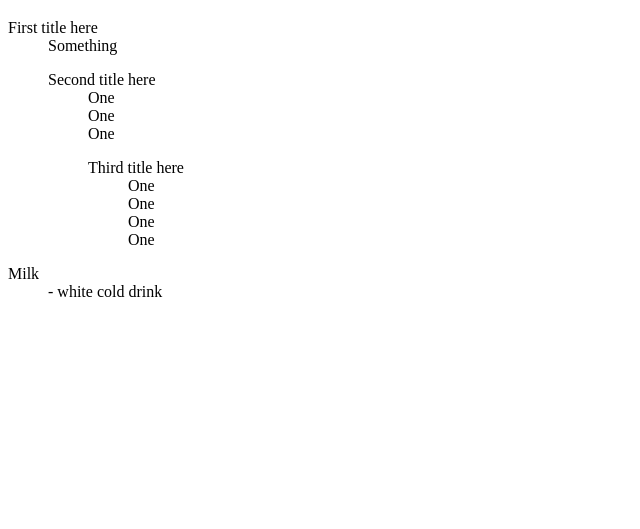
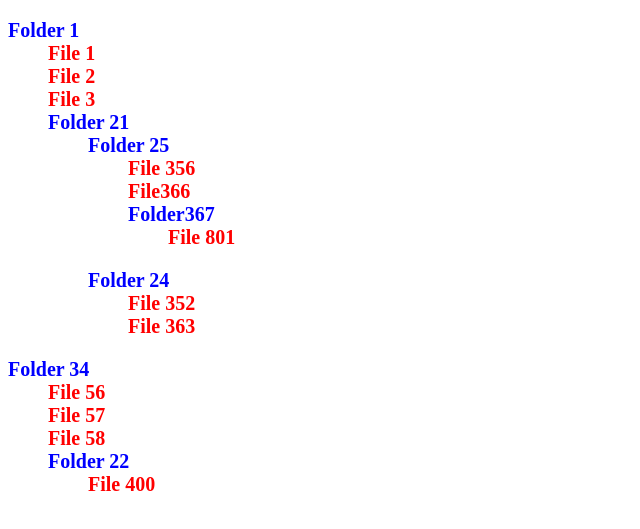
Before and after one commit to vishalarora176/ExplorerTreeView, a plain HTML site: page index.html in a window 1280 px wide. Shown: the part 61-590 px from the top of the page, without its empty margins (0-640 px from the left). Drawn offline with Linux system fonts and the light colour scheme.

Commit message:
added the basic tree with colors for files and tree

```diff
--- a/app.js
+++ b/app.js
@@ -1,30 +1,43 @@
-var data = '[{"id":"folder_1","type":"folder","title":"Folder 1","content":[{"id":"file_1","type":"file","title":"File 1"},{"id":"file_2","type":"file","title":"File 1"},{"id":"file_3","type":"file","title":"File 1"},{"id":"folder_2","type":"folder","title":"Folder 21","content":[{"id":"folder_25","type":"folder","title":"Folder 25","content":[{"id":"file_356","type":"file","title":"File 356"},{"id":"file_366","type":"file","title":"File 366"}]},{"id":"folder_24","type":"folder","title":"Folder 24","content":[{"id":"file_352","type":"file","title":"File 352"},{"id":"file_363","type":"file","title":"File 363"}]}]}]},{"id":"folder_4","type":"folder","title":"Folder 34","content":[{"id":"file_56","type":"file","title":"File 56"},{"id":"file_57","type":"file","title":"File 57"},{"id":"file_58","type":"file","title":"File 58"},{"id":"folder_22","type":"folder","title":"Folder 22","content":[{"id":"file_400","type":"file","title":"File 400"}]}]}]';
+ function getData() {
+  var data = '[{"id":"folder_1","type":"folder","title":"Folder 1","content":[{"id":"file_1","type":"file","title":"File 1"},{"id":"file_2","type":"file","title":"File 2"},{"id":"file_3","type":"file","title":"File 3"},{"id":"folder_2","type":"folder","title":"Folder 21","content":[{"id":"folder_25","type":"folder","title":"Folder 25","content":[{"id":"file_356","type":"file","title":"File 356"},{"id":"file_366","type":"file","title":"File366"},{"id":"folder_367","type":"folder","title":"Folder367","content":[{"id":"file_801","type":"file","title":"File 801"}]}]},{"id":"folder_24","type":"folder","title":"Folder 24","content":[{"id":"file_352","type":"file","title":"File 352"},{"id":"file_363","type":"file","title":"File 363"}]}]}]},{"id":"folder_4","type":"folder","title":"Folder 34","content":[{"id":"file_56","type":"file","title":"File 56"},{"id":"file_57","type":"file","title":"File 57"},{"id":"file_58","type":"file","title":"File 58"},{"id":"folder_22","type":"folder","title":"Folder 22","content":[{"id":"file_400","type":"file","title":"File 400"}]}]}]';
 
-data = JSON.parse(data);
+  data = JSON.parse(data);
 
-createTree(data);
+  return data;
+}
 
 function createTree (data) {
+  var str = '<dl>';
   for (var i = 0; i < data.length; i++) {
     if (data[i].type == "folder") {
-      createParentNode(data[i]);
+      str += createFolderNode(data[i]);
     } else {
-      createChildNode(data[i]);
+      str += createFileNode(data[i]);
     }
   }
+  str += '</dl>';
+  $(".container").append(str);
 }
 
-function createParentNode (node) {
+function createFolderNode (node) {
   var items = node.content;
+  var str = "<dl><dt class='blue'>"+ node.title +"<dt>";
   for (var i = 0; i < items.length; i++) {
     if(items[i].type == "folder") {
-      var str += createParentNode(items[i]);
+      str += "<dd class = 'blue'>";
+      str += createFolderNode(items[i]);
+      str += "</dd>";
     } else {
-      str += createChildNode(items[i]);
+      str += createFileNode(items[i]);
     }
   }
+
+  str += "</dl>";
+  return str;
 }
 
-function createChildNode (node) {
+function createFileNode (node) {
   var str = "";
+  str += '<dd class="red">'+ node.title +'</dd>';
+  return str;
 }
--- a/index.html
+++ b/index.html
@@ -10,7 +10,7 @@
   <body>
     <h1>Files Tree</h1>
     <div class="container">
-      <dl>
+      <!-- <dl>
         <dt>First title here</dt>
         <dd>Something</dd>
         <dd>
@@ -32,7 +32,17 @@
         </dd>
         <dt>Milk</dt>
         <dd>- white cold drink</dd>
-      </dl>
+      </dl> -->
     </div>
+
+  <script>
+
+    $(document).ready(function() {
+      var treeData = getData();
+      createTree(treeData);
+    });
+
+  </script>
+
   </body>
 </html>
--- a/style.css
+++ b/style.css
@@ -7,3 +7,21 @@
   margin-left: 20px;
   border: 1px solid gray;
 }
+
+dt, dd {
+  font-size: 20px;
+  font-weight: bold;
+  color: blue;
+}
+
+dl {
+  margin-top: 0;
+}
+
+.red {
+  color: red;
+}
+
+.blue {
+  color: blue;
+}
```
Also changed, not shown: data.json (+14 -2 lines).
